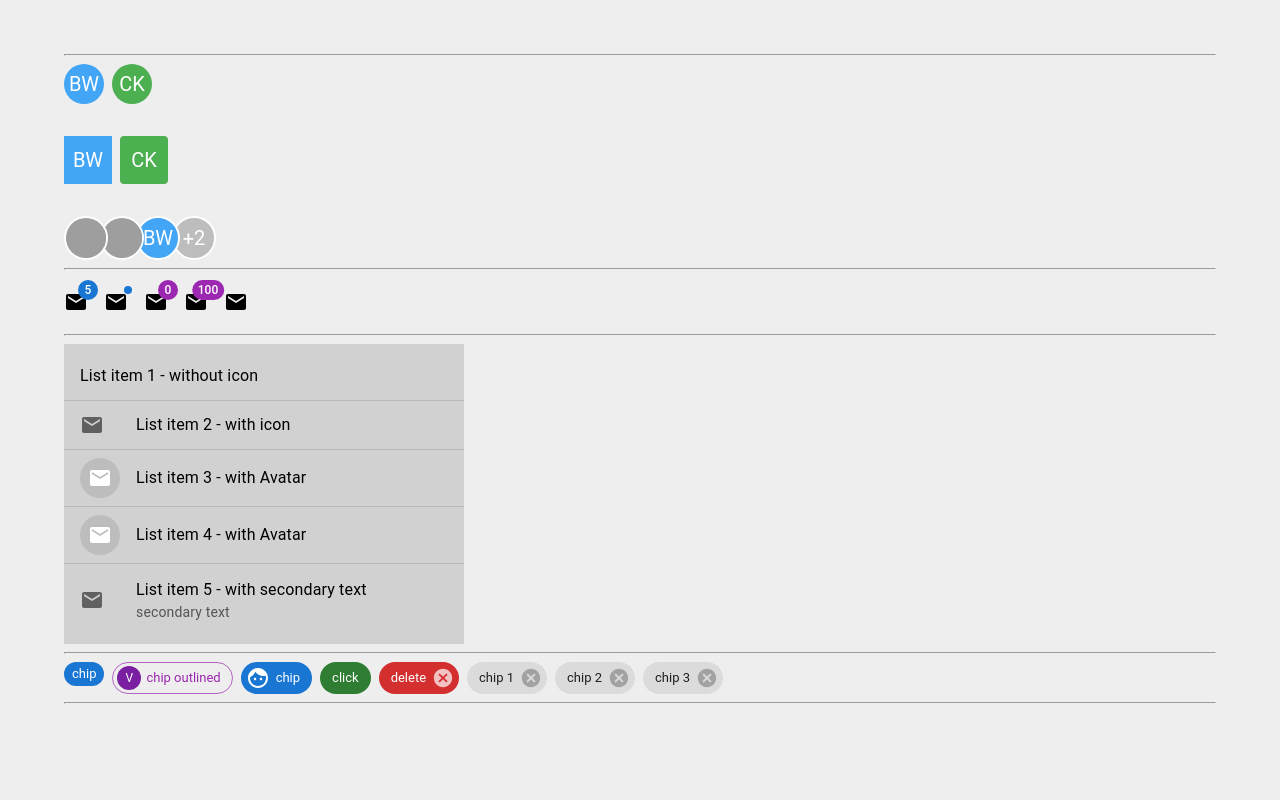
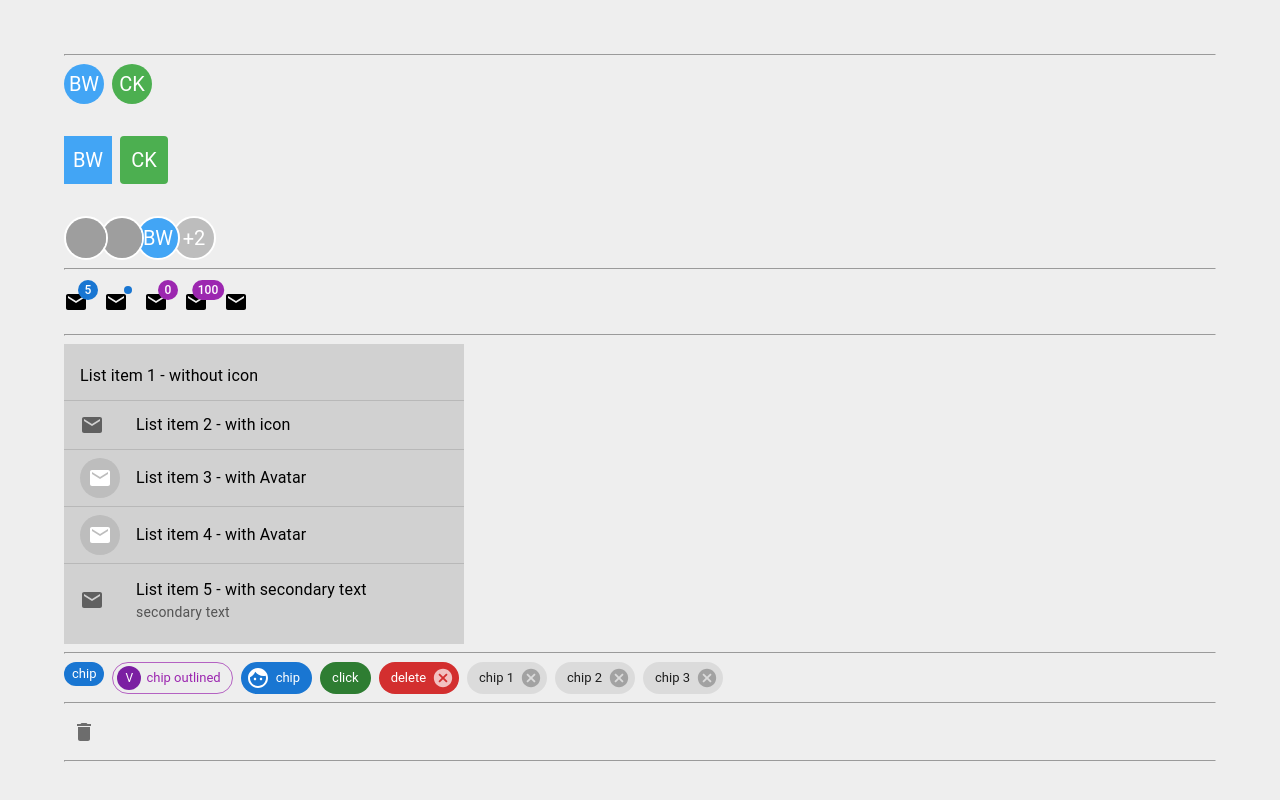
Before and after one commit to ajaydewangan1100/material_ui, a React (Create React App) app: page / in a window 1280 px wide. Shown: the part 6034-6834 px from the top of the page. Before the commit the page ends 6810 px from the top, so only its background shows below. Built offline with nearby package versions, Linux system fonts and the light colour scheme; grey boxes are pictures that could not be loaded.

Commit message:
Tooltip - (show on hover) - added

```diff
--- a/src/App.tsx
+++ b/src/App.tsx
@@ -25,6 +25,7 @@
 import { MuiBadge } from "./components/MuiBadge";
 import { MuiList } from "./components/MuiList";
 import { MuiChip } from "./components/MuiChip";
+import { MuiToolTip } from "./components/MuiToolTip";
 
 function App() {
   return (
@@ -121,6 +122,10 @@
       {/* Chip - (to enter information, make selection, filter content or trigger actions) - video 31 */}
       {<MuiChip />}
       <hr />
+
+      {/* Tooltip - video 32 */}
+      <MuiToolTip />
+      <hr />
     </Container>
   );
 }
--- /dev/null
+++ b/src/components/MuiToolTip.tsx
@@ -0,0 +1,18 @@
+import { Tooltip, IconButton } from "@mui/material";
+import DeleteIcon from "@mui/icons-material/Delete";
+
+export const MuiToolTip = () => {
+  return (
+    <Tooltip
+      title="delete"
+      placement="right-start"
+      arrow
+      enterDelay={500}
+      leaveDelay={200}
+    >
+      <IconButton>
+        <DeleteIcon />
+      </IconButton>
+    </Tooltip>
+  );
+};
```
Also changed, not shown: 1 other file (tests, documents, lock files or other folders).
